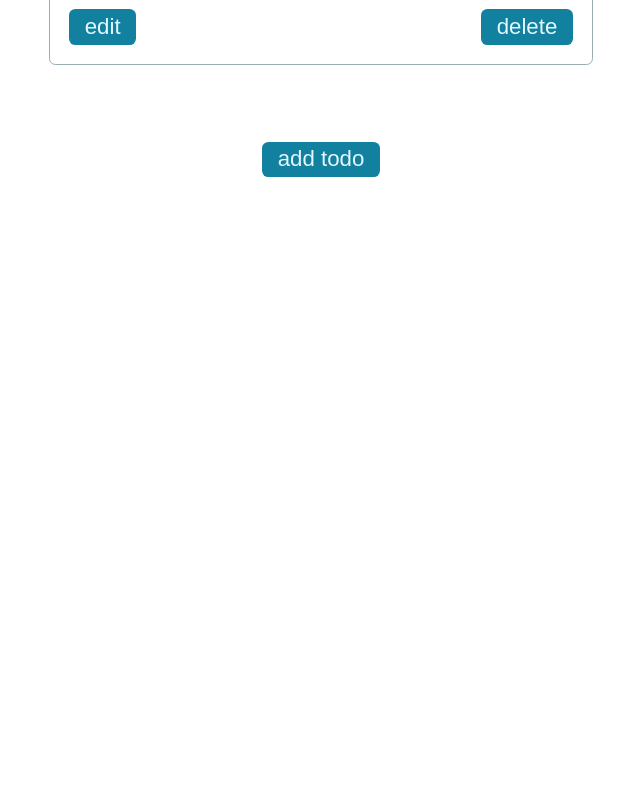
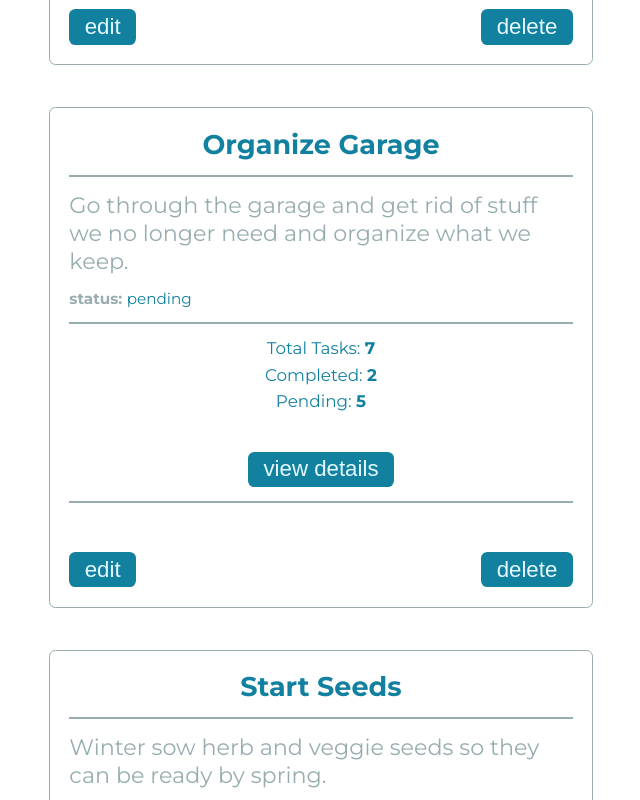
Before and after one commit to Optiq01/kadince-assessment-project, an Angular app: page / in a window 1280 px wide. Shown: the part 2020-2820 px from the top of the page, without its empty margins (319-959 px from the left). Before the commit the page ends 2341 px from the top, so only its background shows below. Built offline with nearby package versions, Linux system fonts and the light colour scheme.

Commit message:
added more items to todo data

```diff
--- a/src/assets/dummyData.ts
+++ b/src/assets/dummyData.ts
@@ -167,5 +167,283 @@ export const TODO_DATA: ToDoItemInterface[] = [
             completedTasks: 1,
             pendingTasks: 0
         }
+    },
+    {
+        id: '2ac80af2-1b49-4718-bb0f-4bb1573d8eb6',
+        title: 'Organize Garage',
+        description: 'Go through the garage and get rid of stuff we no longer need and organize what we keep.',
+        tasks: [
+            {
+                id: '86be33d8-71ec-4c07-9978-3bee3e6400e5',
+                task: 'Take Old Bikes to Goodwill',
+                status: 'complete'
+            },
+            {
+                id: '2471f247-5e27-4f04-a845-1b3011fdf4a9',
+                task: 'Sort Through Scrap Wood',
+                status: 'pending'
+            },
+            {
+                id: '4e1233f8-b155-4787-9d0c-4413074d7354',
+                task: 'Install New Shelves on Wall',
+                status: 'pending'
+            },
+            {
+                id: '804bdcb6-c479-4496-9a1f-f45ba60da8dc',
+                task: 'Pressure Wash the Floor',
+                status: 'pending'
+            },
+            {
+                id: 'e357d59f-be68-43f6-a181-49197e101cb2',
+                task: 'Take Cans to Recycling Center',
+                status: 'pending'
+            },
+            {
+                id: '848ac1d3-ea08-4305-9dcd-3fb1237f73f7',
+                task: 'Organize Tools',
+                status: 'pending'
+            },
+            {
+                id: 'eccd649c-7971-40d5-a258-6dcb9213d19c',
+                task: 'Buy Bin for Shovels and Rakes',
+                status: 'complete'
+            },
+        ],
+        status: 'pending',
+        taskStatus: {
+            totalTasks: 7,
+            completedTasks: 2,
+            pendingTasks: 5
+        }
+    },
+    {
+        id: '72f31a8a-311a-43ff-b370-bda3c61400dc',
+        title: 'Start Seeds',
+        description: 'Winter sow herb and veggie seeds so they can be ready by spring.',
+        tasks: [
+            {
+                id: 'e804a18f-6d29-4d2d-9b40-231305dcbce6',
+                task: 'Collect Enough Milk and Water Jugs',
+                status: 'complete'
+            },
+            {
+                id: 'ae80e265-2020-42b1-9e3d-3d9918f49090',
+                task: 'Mix Soil',
+                status: 'pending'
+            },
+            {
+                id: 'f96c956b-e127-45d9-b2ca-7a20cb956e0d',
+                task: 'Buy Packing Tape',
+                status: 'pending'
+            },
+            {
+                id: '3325ca05-aec9-4cee-850d-43dd3917482f',
+                task: 'Dry and Grind Bananna Peels',
+                status: 'pending'
+            },
+            {
+                id: 'c16903cb-ef02-4aff-a434-268146b0b028',
+                task: 'Clear Space Next To House for Jugs',
+                status: 'pending'
+            }
+        ],
+        status: 'pending',
+        taskStatus: {
+            totalTasks: 5,
+            completedTasks: 1,
+            pendingTasks: 4
+        }
+    },
+    {
+        id: 'fe960bff-55c3-4463-b1f7-d98c2e47971f',
+        title: 'Make Coffee Table',
+        description: 'Build new coffee table to go in mancave.',
+        tasks: [
+            {
+                id: '59b05f67-11ac-4378-a66c-6d2aff02fe20',
+                task: 'Run Top Boards Through Planer',
+                status: 'complete'
+            },
+            {
+                id: 'aaa9b886-0c5b-4457-975c-d7d6ad9b1d26',
+                task: 'Glue Up Boards for the Legs',
+                status: 'complete'
+            },
+            {
+                id: 'c6ffd234-06a4-42b3-87b6-b50b60479349',
+                task: 'Assemble Skirt',
+                status: 'complete'
+            },
+            {
+                id: '61333e07-cbb1-4f02-8a55-0eac09b62b6f',
+                task: 'Order Epoxy Resin',
+                status: 'pending'
+            },
+            {
+                id: 'f02ef642-3cbf-4a8e-a766-d979a6bfb511',
+                task: 'Assemble Drawers',
+                status: 'complete'
+            },
+            {
+                id: '18bbc417-e3b5-40bf-92fe-032871b4794c',
+                task: 'Pick Out Boards for Bottom Shelf',
+                status: 'complete'
+            },
+            {
+                id: '18bbc417-e3b5-40bf-92fe-032871b4794c',
+                task: 'Pick Out Decorative Hardware',
+                status: 'pending'
+            }
+        ],
+        status: 'pending',
+        taskStatus: {
+            totalTasks: 7,
+            completedTasks: 5,
+            pendingTasks: 2
+        }
+    },
+    {
+        id: '40d43bce-3e08-4341-a080-b2949cedf860',
+        title: 'Mount TV',
+        description: 'Mount new flatscreen on kitchen wall.',
+        tasks: [
+            {
+                id: 'a85bf8a8-3c46-4486-ba04-e8e39e384084',
+                task: 'Get New Stud Finder',
+                status: 'complete'
+            },
+            {
+                id: 'e60382b5-3fba-4191-94fa-5370c4086a03',
+                task: 'Buy Wall Mount',
+                status: 'complete'
+            },
+            {
+                id: '117d3f74-c1af-4937-b100-ca7f52fdaf7c',
+                task: 'Buy New Drill Bit',
+                status: 'pending'
+            }
+        ],
+        status: 'pending',
+        taskStatus: {
+            totalTasks: 3,
+            completedTasks: 2,
+            pendingTasks: 1
+        }
+    },
+    {
+        id: '5ea01b0a-3345-4ad7-86cb-7bc9fd739476',
+        title: 'Clean Bathroom',
+        description: 'Give bathroom a good cleaning.',
+        tasks: [
+            {
+                id: '399cfa84-b9d9-4624-880e-361bd0ca343e',
+                task: 'Clean Tub',
+                status: 'complete'
+            },
+            {
+                id: '1d486cba-a558-4017-9fa0-086bfbc50fa5',
+                task: 'Clean Tiles in Shower',
+                status: 'complete'
+            },
+            {
+                id: '8aab5443-272c-4f29-b8ae-a126cc629654',
+                task: 'Wipe Orange Spots off Ceiling',
+                status: 'complete'
+            },
+            {
+                id: '5aa2ced1-93c2-41ca-bac1-30d905094e19',
+                task: 'Clean Toilet',
+                status: 'complete'
+            },
+            {
+                id: '1378b2c5-1f9b-4f78-b621-2fb3fdb7234f',
+                task: 'Clean Mirror',
+                status: 'complete'
+            },
+            {
+                id: '4462d8da-7a5c-4a17-82bc-f803ecd558e7',
+                task: 'Scrub Shower Doors with Lime Away',
+                status: 'complete'
+            },
+            {
+                id: 'e619e381-f0e2-4087-8f1d-89c0f72fe09c',
+                task: 'Clean Sink',
+                status: 'complete'
+            },
+            {
+                id: '20430991-c71d-464e-a999-afe1731982a3',
+                task: 'Wash Blinds on Window',
+                status: 'complete'
+            },
+            {
+                id: 'f40910d1-f26a-4027-97af-dd8c869e274e',
+                task: 'Clean Windows Inside and Out',
+                status: 'complete'
+            },
+            {
+                id: '014fb85e-07fc-4c2c-863f-791d07181396',
+                task: 'Mop Floor',
+                status: 'complete'
+            },
+        ],
+        status: 'complete',
+        taskStatus: {
+            totalTasks: 10,
+            completedTasks: 10,
+            pendingTasks: 0
+        }
+    },
+    {
+        id: 'be7be2e2-8521-4c24-ab69-540d0dc585bd',
+        title: 'Set Up Studio',
+        description: 'Get music room set up for making music.',
+        tasks: [
+            {
+                id: '278ce2d3-ee35-43b2-8ba3-50e9ccb007f5',
+                task: 'Install Sound Card into Computer',
+                status: 'complete'
+            },
+            {
+                id: 'e2277914-3079-425b-9657-ae6ef0e64350',
+                task: 'Buy Cords for Studio Monitors',
+                status: 'complete'
+            },
+            {
+                id: 'd9e18569-d9dd-4633-b61f-801b5ec8a05b',
+                task: 'Screw Difusers Into Wall',
+                status: 'complete'
+            },
+            {
+                id: '22287ba6-7906-426c-a88a-811190fb71b2',
+                task: 'Anchor Hooks in Wall for Instruments',
+                status: 'complete'
+            },
+            {
+                id: '7b91989f-efcd-415c-9db5-8c5872dd6d8f',
+                task: 'Place Bass Traps',
+                status: 'complete'
+            },
+            {
+                id: '9c593e14-a3a8-4ad3-83dc-0d2f393db5f0',
+                task: 'Setup Dual Monitors',
+                status: 'complete'
+            },
+            {
+                id: '56280e30-86be-452f-806d-ca06e7071a2b',
+                task: 'Install DAW and Plugins',
+                status: 'complete'
+            },
+            {
+                id: 'ec35eeac-d9ed-45fc-969d-0324678eb0e7',
+                task: 'Buy Surge Protector',
+                status: 'complete'
+            },
+        ],
+        status: 'complete',
+        taskStatus: {
+            totalTasks: 8,
+            completedTasks: 8,
+            pendingTasks: 0
+        }
     }
 ]
```
